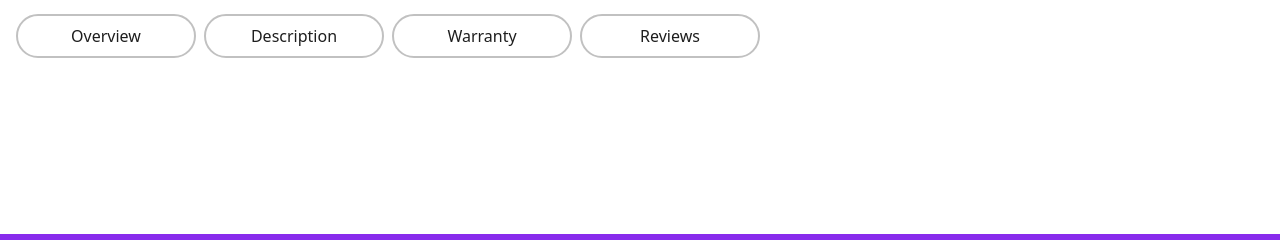
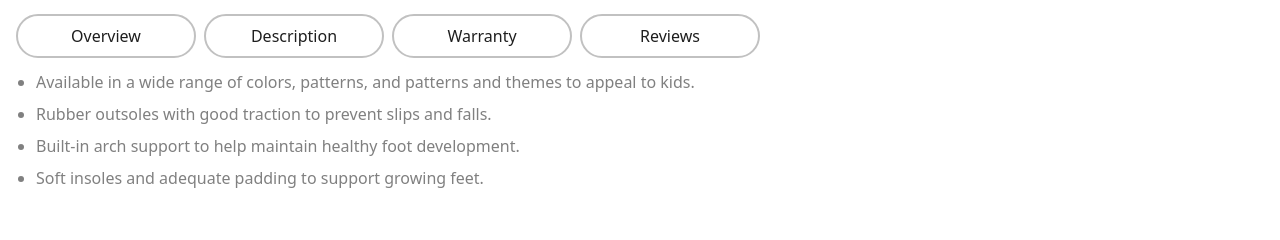
Before and after one commit to Ermias1995/Gebeya-Market-App, a React (Vite) app in the folder Gebeya/: page /cart in a window 1280 px wide. Shown: the part 618-858 px from the top of the page. Built offline with nearby package versions, Linux system fonts and the light colour scheme.

Commit message:
Finish Lists

```diff
--- a/Gebeya/src/pages/Cart.jsx
+++ b/Gebeya/src/pages/Cart.jsx
@@ -105,6 +105,12 @@ function Cart() {
             <button className="flex items-center justify-center text-[#1E1E1E] border-2 border-[#C1C1C1] p-[10px] rounded-l-full rounded-r-full w-[180px] h-11 hover:bg-secondary hover:text-white hover:border-none">Warranty</button>
             <button className="flex items-center justify-center text-[#1E1E1E] border-2 border-[#C1C1C1] p-[10px] rounded-l-full rounded-r-full w-[180px] h-11 hover:bg-secondary hover:text-white hover:border-none">Reviews</button>
           </div>
+          <ul class="list-disc pl-5 space-y-2 text-[#808080] mt-3">
+            <li>Available in a wide range of colors, patterns, and patterns and themes to appeal to kids.</li>
+            <li>Rubber outsoles with good traction to prevent slips and falls.</li>
+            <li>Built-in arch support to help maintain healthy foot development.</li>
+            <li>Soft insoles and adequate padding to support growing feet.</li>
+          </ul>
         </div>
       </div>
       <div className="Overview and similar items"></div>
```
